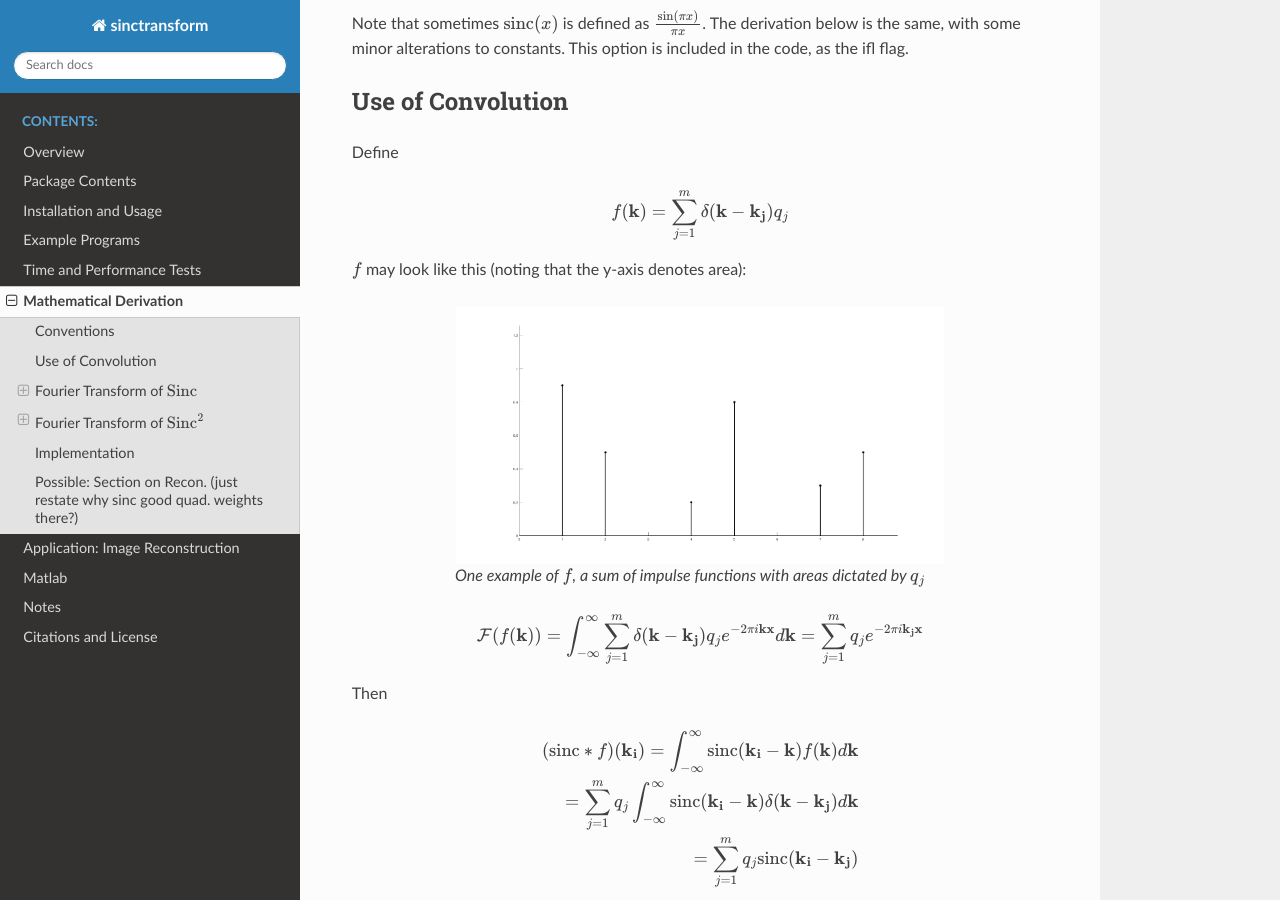
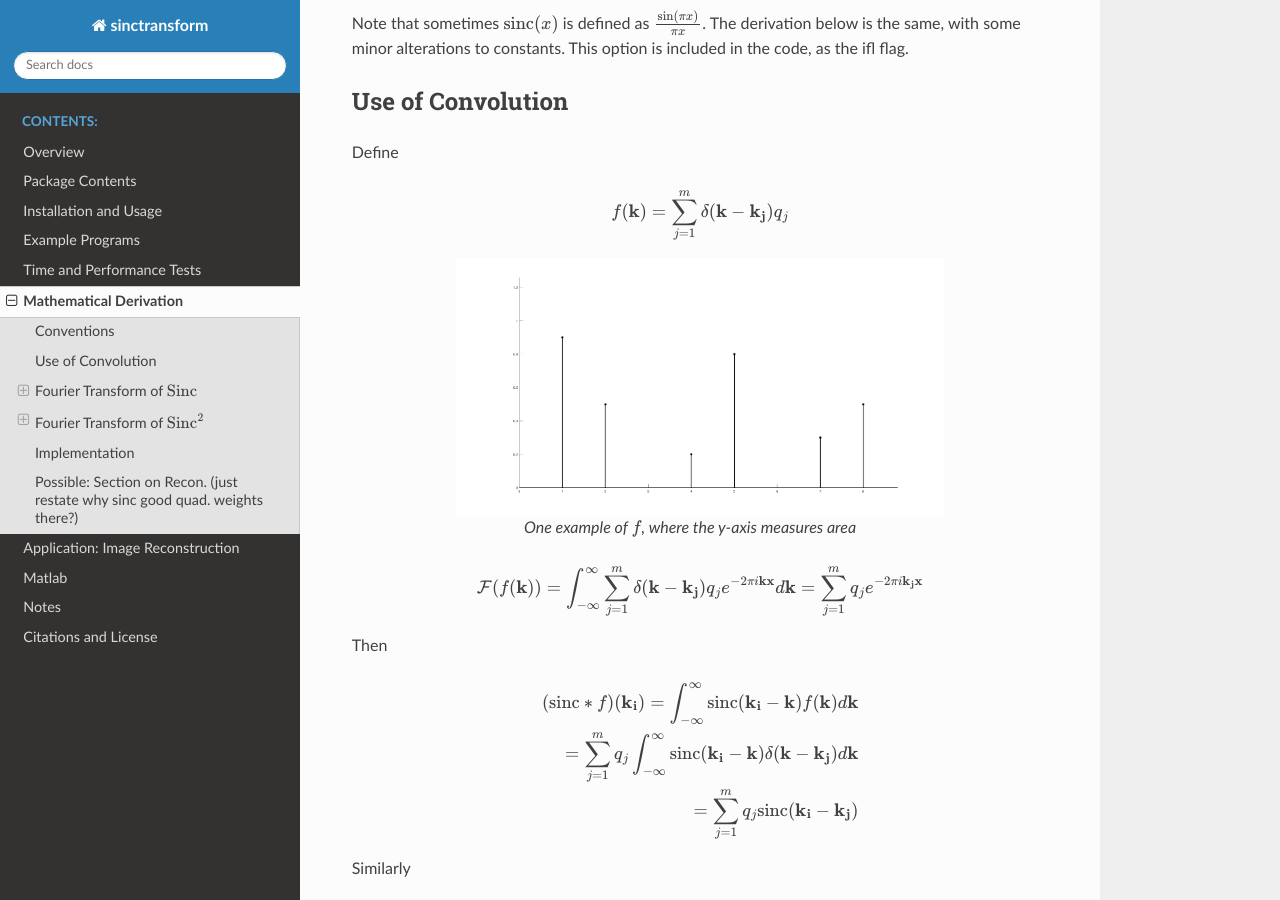
Before and after one commit to hannahlawrence/sinctransform, a Sphinx documentation site: the page built from docs/Derivation.rst, in a window 1280 px wide and 900 px high, scrolled down 601 px. Built offline with Sphinx 7.4.7 and the Read the Docs theme 2.0.0, drawn with Linux system fonts in a browser that asks for light colours; some of the changed text lies outside the part shown.

Commit message:
small change

```diff
--- a/docs/Derivation.rst
+++ b/docs/Derivation.rst
@@ -41,13 +41,11 @@ Define
 
 	f(\mathbf{k})=\sum_{j=1}^{m}\delta(\mathbf{k}-\mathbf{k_j})q_j
 
-:math:`f` may look like this (noting that the y-axis denotes area):
-
 .. figure:: basicfplot.png
     :width: 70%
     :align: center
 
-    One example of :math:`f`, a sum of impulse functions with areas dictated by :math:`q_j`
+    One example of :math:`f`, where the y-axis measures area
 
 .. math::
 
```
Also changed, not shown: other parts of docs/Derivation.rst (+3 -1 lines).
